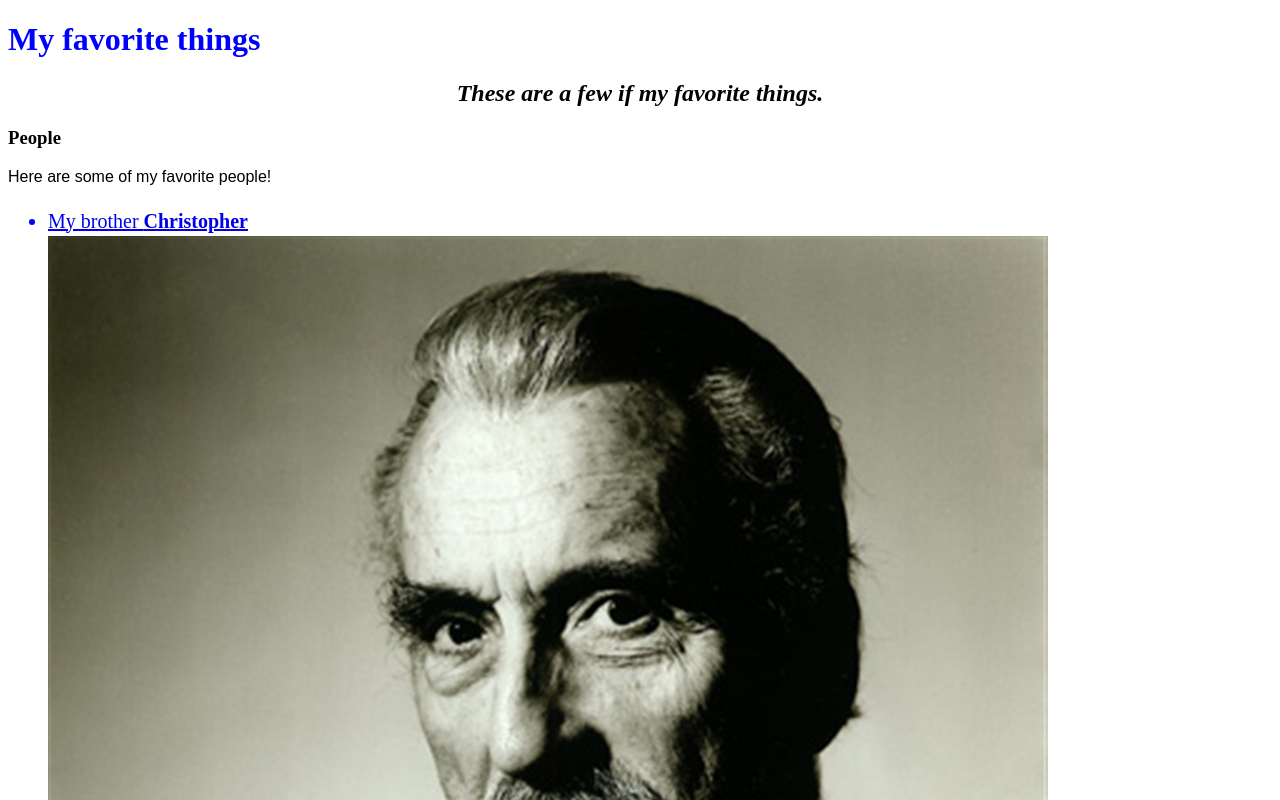
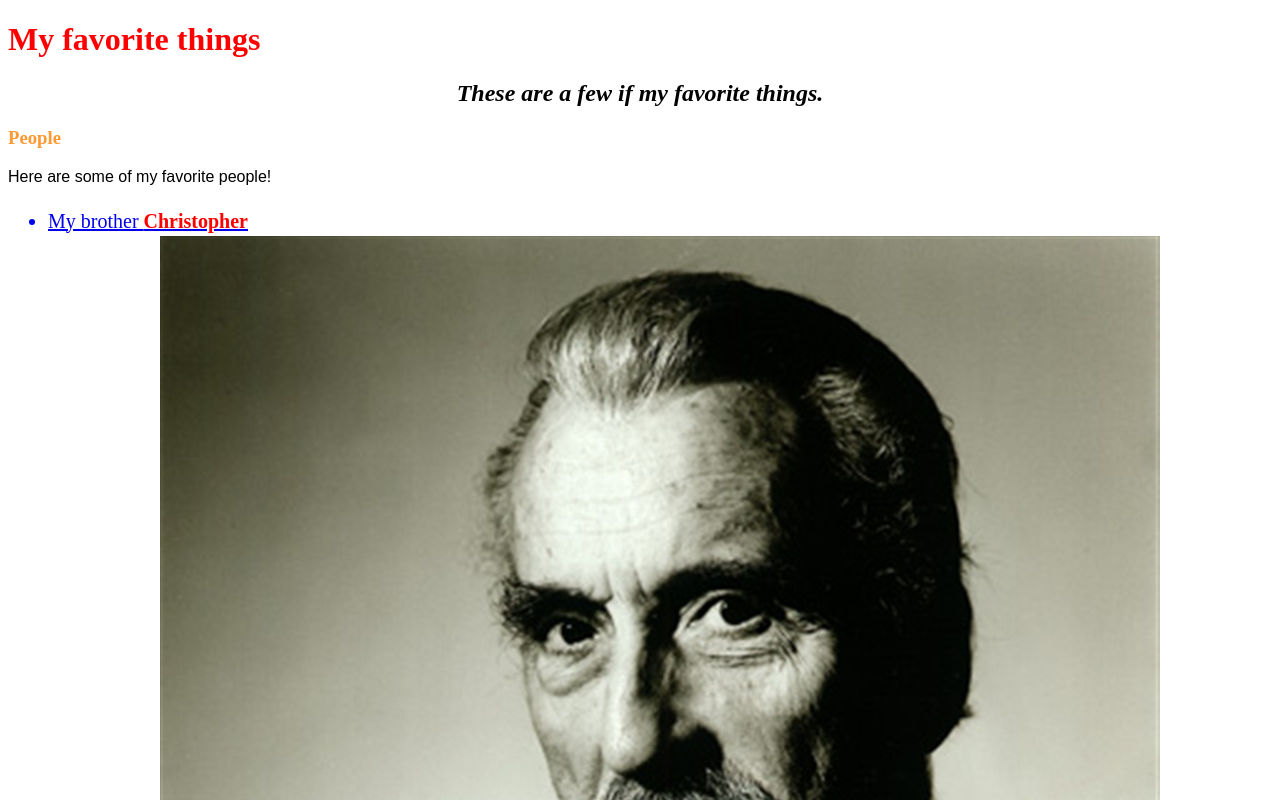
Before and after one commit to kdeganos/My-First-Web-Page-2, a plain HTML site: page favorite-things.html in a window 1280 px wide. Shown: the top 800 px of the page. Drawn offline with Linux system fonts and the light colour scheme.

Commit message:
Favorite Places Website

```diff
--- /dev/null
+++ b/css/styles-favorites.css
@@ -0,0 +1,17 @@
+h1 {
+  color: red;
+  font-style: oblique;
+}
+
+h3 {
+  color: green;
+  font-family: fantasy;
+}
+
+ul {
+  font-family: cursive;
+}
+
+body {
+  font-family: fantasy;
+}
--- a/css/styles.css
+++ b/css/styles.css
@@ -1,10 +1,14 @@
 h1 {
-  color: blue;
+  color: #ff0000;
 }
 
 h2 {
   font-style: italic;
   text-align: center;
+}
+
+h3 {
+  color: #ff9933;
 }
 
 p {
@@ -14,4 +18,13 @@ p {
 ul {
   font-size: 20px;
   line-height: 30px;
+  text-align: center;
 }
+
+strong {
+  color: red;
+}
+
+li {
+  text-align: left;
+}
```
Also changed, not shown: favorite-places.html (added, +22 -0 lines).
